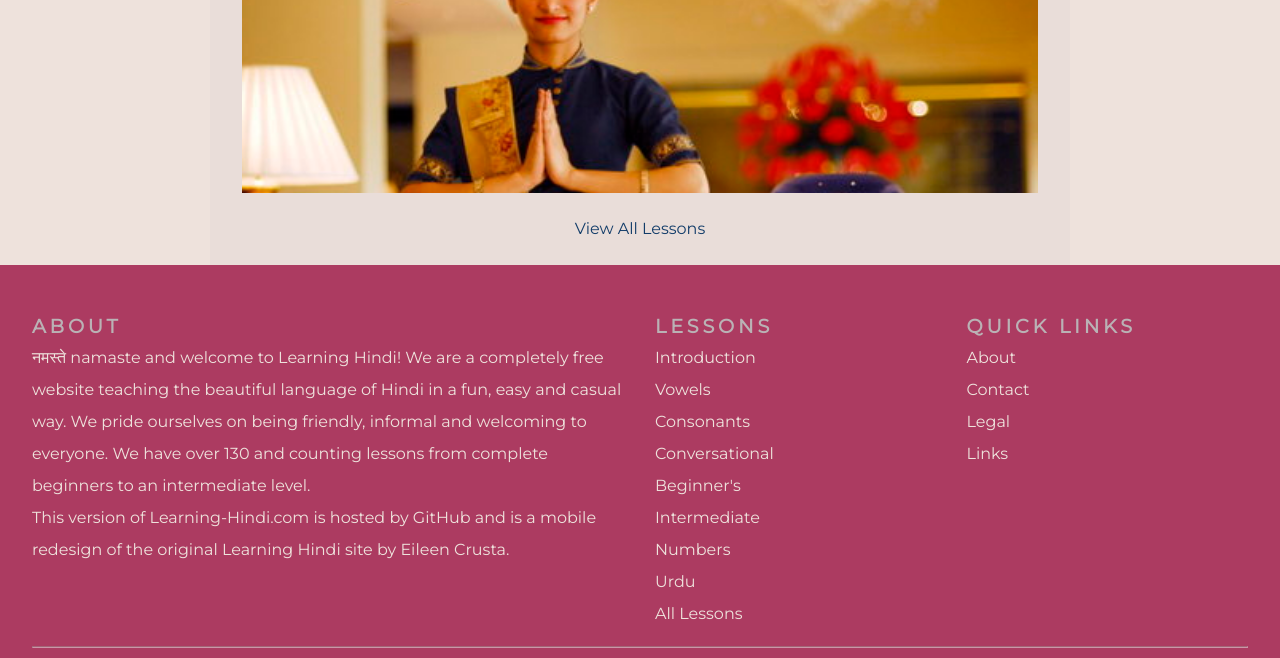
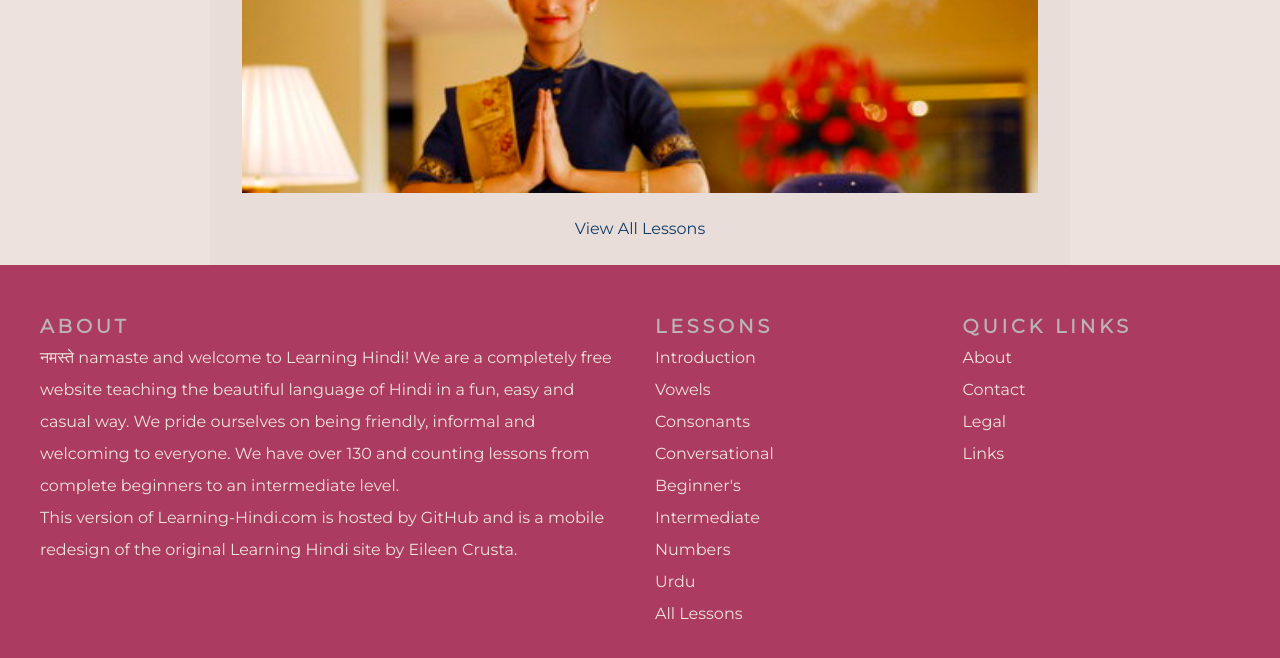
Before and after one commit to emcrusta/hindi-learning-mobile, a plain HTML site: page index.html in a window 1280 px wide. Shown: the part 5142-5800 px from the top of the page. Drawn offline with nearby package versions, Linux system fonts and the light colour scheme.

Commit message:
tweak footer content width

```diff
--- a/css/index.css
+++ b/css/index.css
@@ -128,6 +128,12 @@ a {
 	color: var(--light);
 	line-height: 2rem;
 }
+
+.site-footer .footer-container {
+	margin: 0 auto;
+	max-width: 1200px;
+}
+
 .site-footer hr {
 	border-top-color: var(--light);
 	opacity: 0.5;
@@ -181,11 +187,10 @@ a {
 	background-color: var(--light);
 }
 
-@media (max-width: 991px) {
-	.site-footer [class^='col-'] {
-		margin-bottom: 30px;
-	}
+.site-footer [class^='col-'] {
+	margin-bottom: 30px;
 }
+
 @media (max-width: 767px) {
 	.site-footer {
 		padding-bottom: 0;
--- a/index.html
+++ b/index.html
@@ -222,6 +222,7 @@
 		</main>
 		<!-- Site footer -->
 		<footer class="site-footer">
+			<div class="footer-container">
 			<div class="container">
 				<div class="row">
 					<div class="col-sm-12 col-md-6">
@@ -314,6 +315,7 @@
 				</div>
 			</div>
 		</footer>
+	</div>
 
 		<script src="./js/index.js"></script>
 		<script src="https://maxcdn.bootstrapcdn.com/bootstrap/3.3.7/js/bootstrap.min.js"></script>
```
